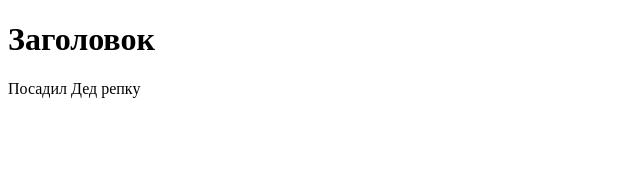
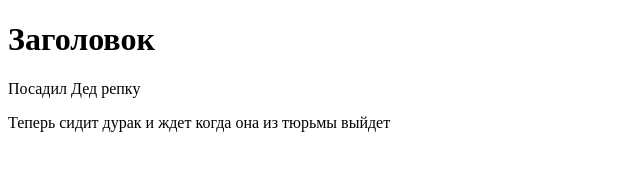
Before and after one commit to Adcku/project, a plain HTML site: page index.html in a window 1280 px wide. Shown: the whole page, without its empty margins (0-640 px from the left). Drawn offline with Linux system fonts and the light colour scheme.

Commit message:
добавил текст

```diff
--- a/index.html
+++ b/index.html
@@ -11,6 +11,7 @@
     <h1>Заголовок</h1>
 
     <p>Посадил Дед репку</p>
+    <p>Теперь сидит дурак и ждет когда она из тюрьмы выйдет</p>
 
 </body>
 </html>
```
